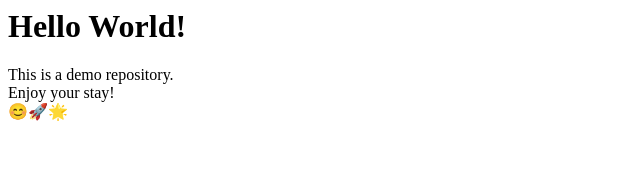
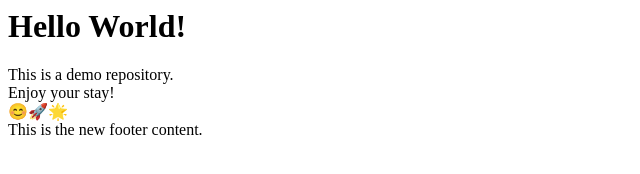
Before and after one commit to jcrarnaud/demo-repo, a plain HTML site: page index.html in a window 1280 px wide. Shown: the whole page, without its empty margins (0-640 px from the left). Drawn offline with Linux system fonts and the light colour scheme.

Commit message:
Update index.html

```diff
--- a/index.html
+++ b/index.html
@@ -2,3 +2,5 @@
 <div>This is a demo repository.</div>
 <div>Enjoy your stay!</div>
 <div>😊🚀🌟</div>
+
+<footer>This is the new footer content.</footer>
```
